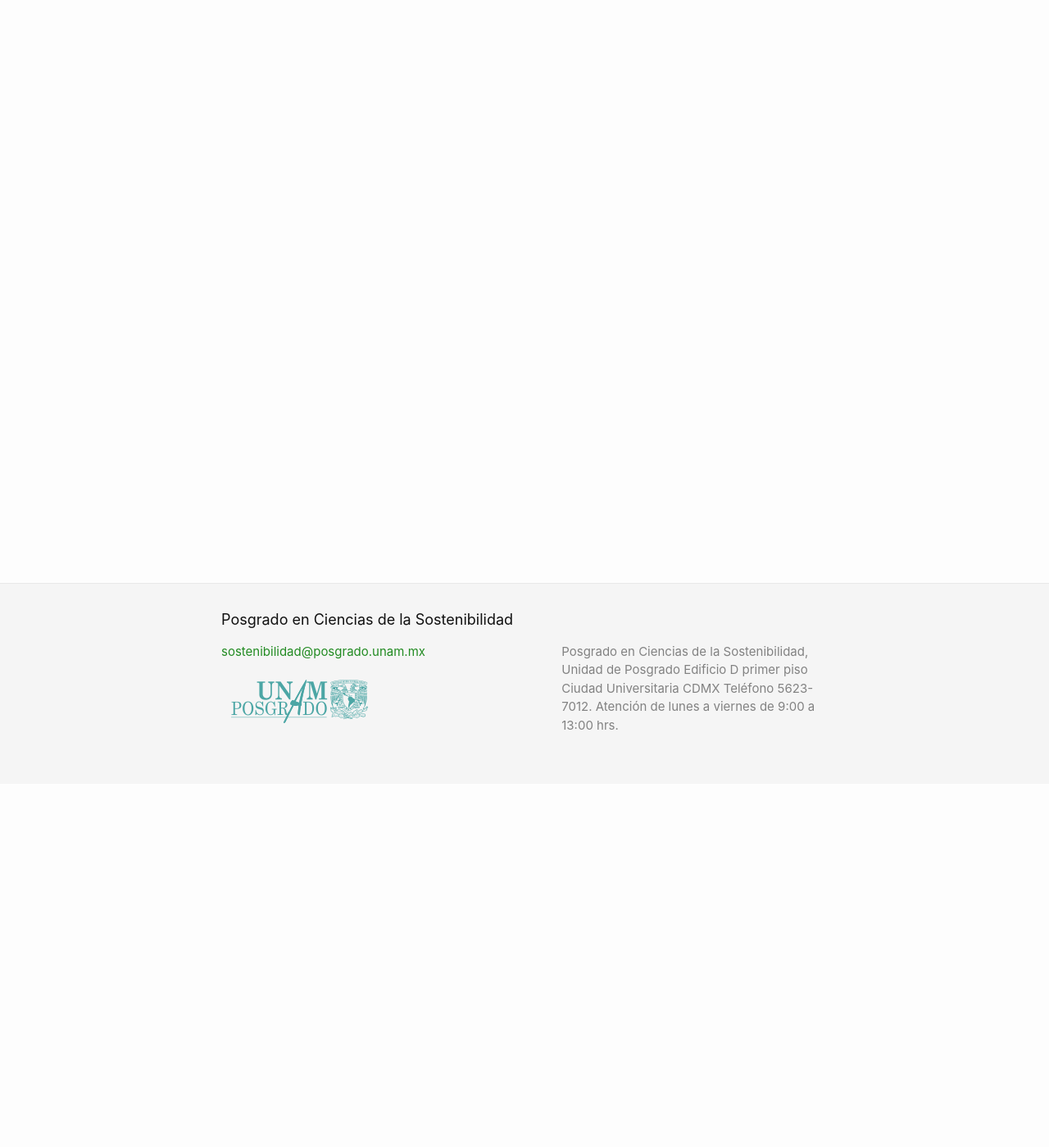
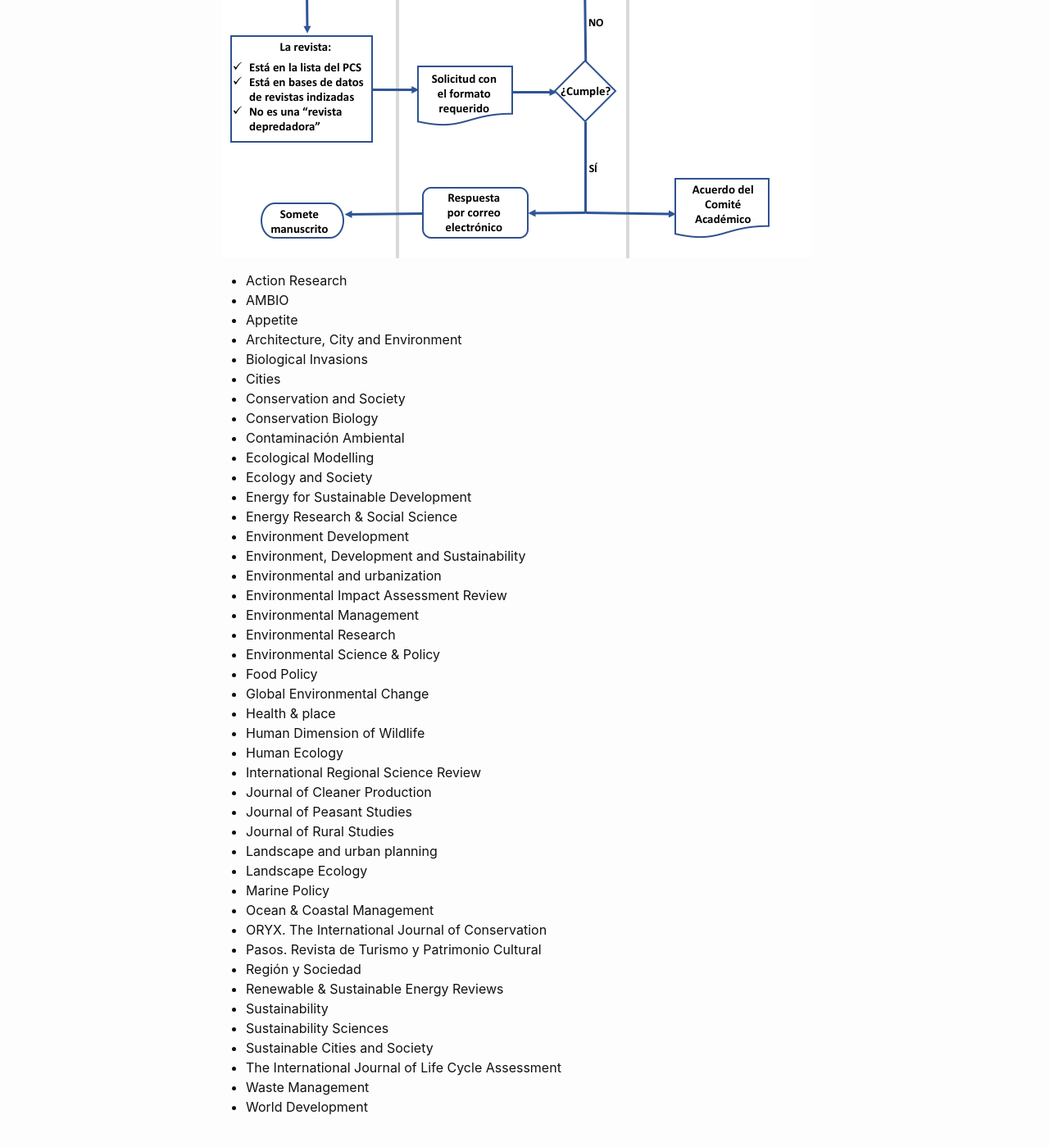
Before and after one commit to pcs-unam/pcs-unam.github.io, a Jekyll site: the page built from doctorado/revistas.md, in a window 1280 px wide and 1400 px high, scrolled down 444 px. Shown: the whole window at 82% size. Built offline with Jekyll 4.4.1, drawn with Linux system fonts in a browser that asks for light colours; some of the changed text lies outside the part shown.

Commit message:
Se agrega diagrama de flujo y lista de revistas

```diff
--- a/doctorado/revistas.md
+++ b/doctorado/revistas.md
@@ -4,5 +4,48 @@ layout: page
 permalink: /doctorado/revistas
 ---
 
+![Diagrama de flujo para la solicitud de revista](procedimiento_solicitud_revista.png)
 
- - Sustainability Science
+ - Action Research
+ - AMBIO
+ - Appetite
+ - Architecture, City and Environment
+ - Biological Invasions
+ - Cities
+ - Conservation and Society
+ - Conservation Biology
+ - Contaminación Ambiental
+ - Ecological Modelling
+ - Ecology and Society
+ - Energy for Sustainable Development
+ - Energy Research & Social Science
+ - Environment Development
+ - Environment, Development and Sustainability
+ - Environmental and urbanization
+ - Environmental Impact Assessment Review
+ - Environmental Management
+ - Environmental Research
+ - Environmental Science & Policy
+ - Food Policy
+ - Global Environmental Change
+ - Health & place
+ - Human Dimension of Wildlife
+ - Human Ecology
+ - International Regional Science Review
+ - Journal of Cleaner Production
+ - Journal of Peasant Studies
+ - Journal of Rural Studies
+ - Landscape and urban planning
+ - Landscape Ecology
+ - Marine Policy
+ - Ocean & Coastal Management
+ - ORYX. The International Journal of Conservation
+ - Pasos. Revista de Turismo y Patrimonio Cultural
+ - Región y Sociedad
+ - Renewable & Sustainable Energy Reviews
+ - Sustainability
+ - Sustainability Sciences
+ - Sustainable Cities and Society
+ - The International Journal of Life Cycle Assessment
+ - Waste Management
+ - World Development
```
Also changed, not shown: doctorado/procedimiento_solicitud_revista.png (added).
